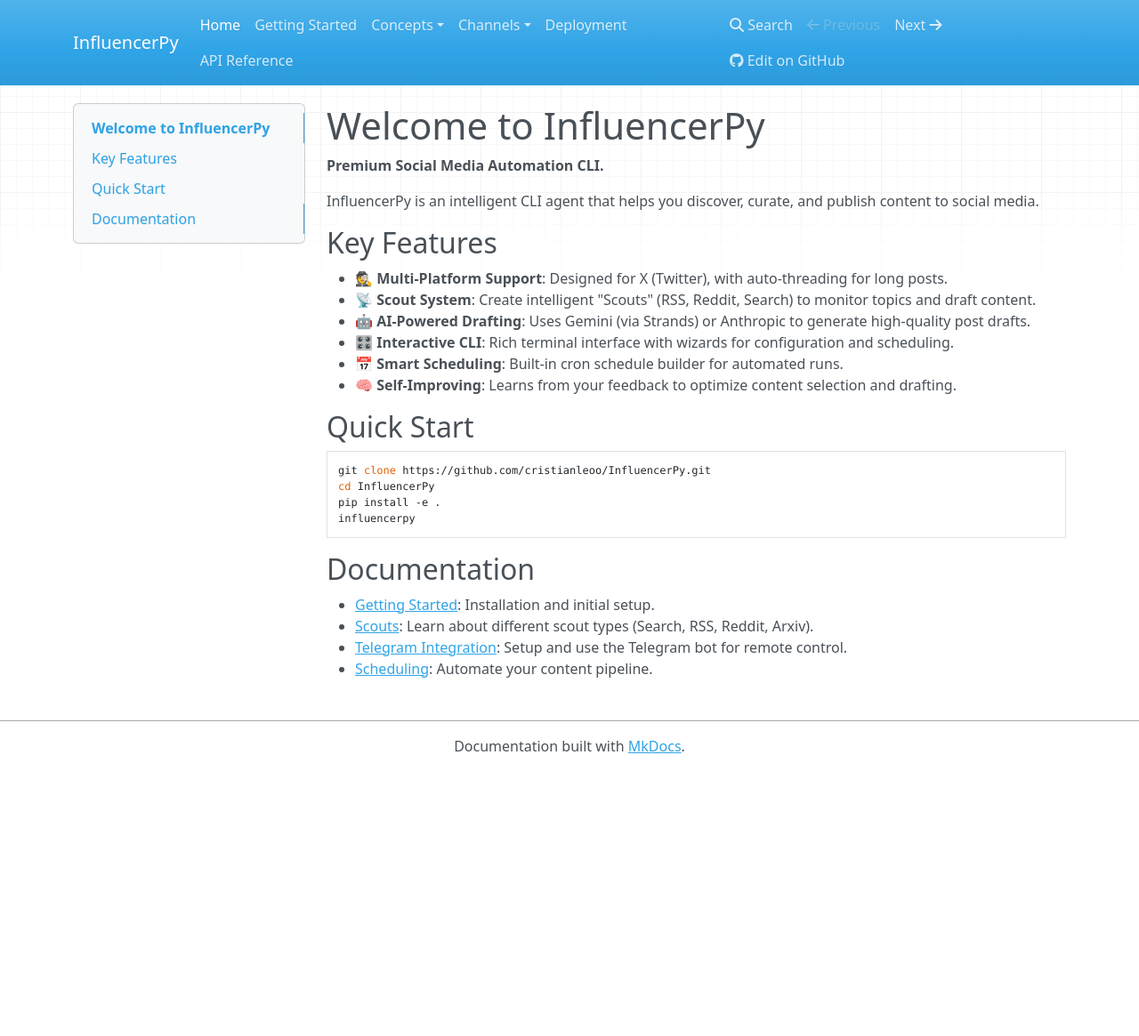
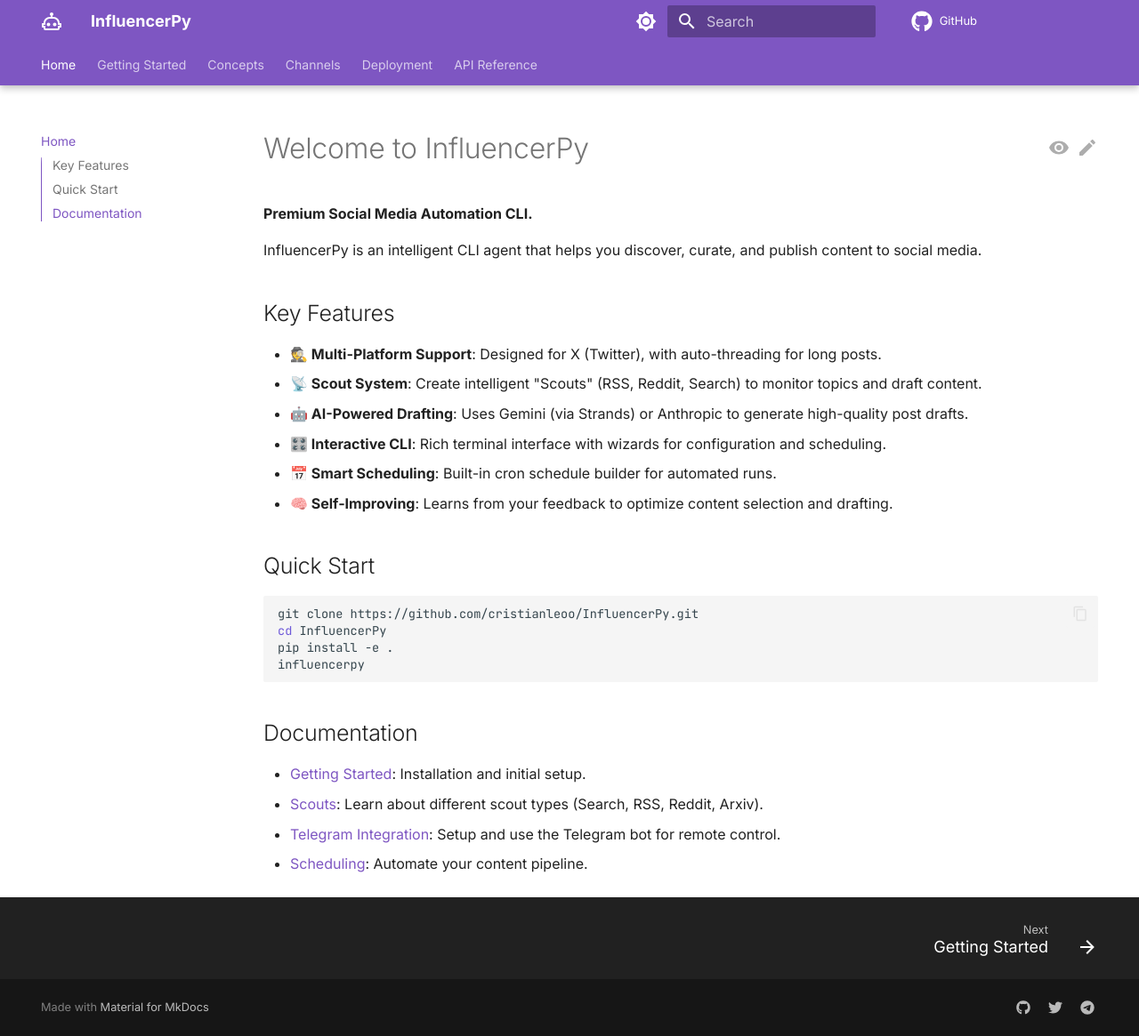
Before and after one commit to cristianleoo/InfluencerPy, an MkDocs documentation site: the page built from docs/index.md, in a window 1280 px wide and 1165 px high. Shown: the whole window at 89% size. Built offline with MkDocs 1.6.1 and Material for MkDocs 9.7.7, drawn with Linux system fonts in a browser that asks for light colours; nearby versions of some CDN libraries; comment, search, counter and statistics services are not loaded.

Commit message:
fixed mkdocs

```diff
--- a/mkdocs.yml
+++ b/mkdocs.yml
@@ -3,6 +3,7 @@
 repo_url: https://github.com/cristianleoo/InfluencerPy
 
 theme:
+  name: material
   icon:
     logo: material/robot-outline
     repo: fontawesome/brands/github
@@ -53,6 +54,7 @@
     - content.tabs.link
 
 
+extra:
   social:
     - icon: fontawesome/brands/github
       link: https://github.com/cristianleoo/InfluencerPy
```
